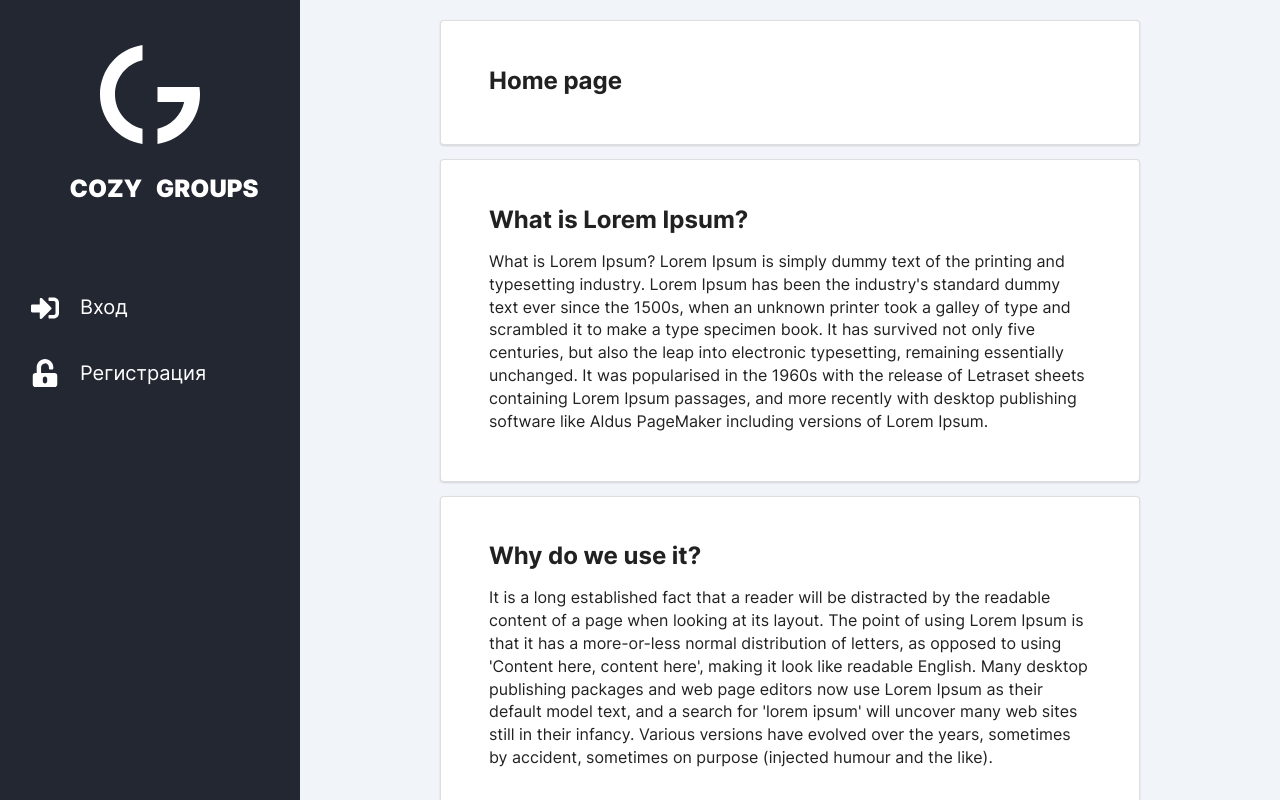
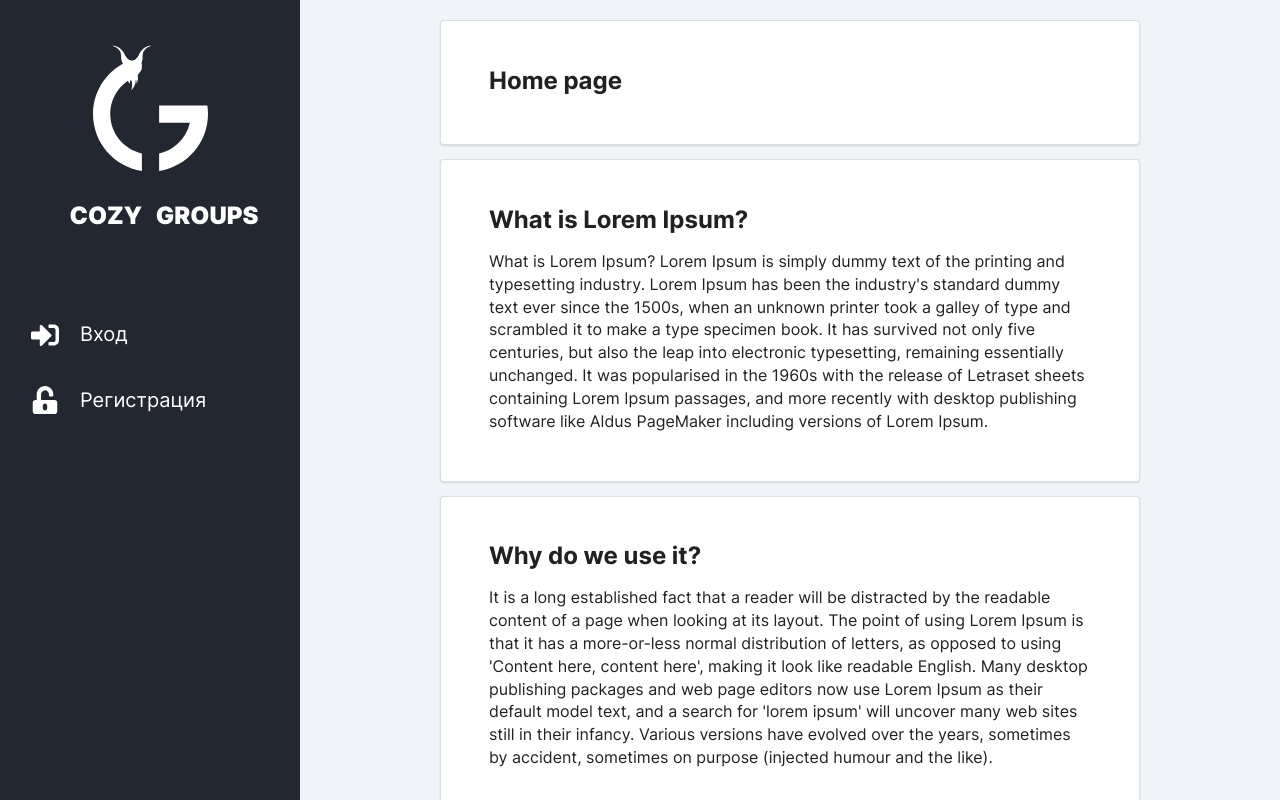
Before and after one commit to danyavol/cozy-groups, a React (Create React App) app in the folder client/: page / in a window 1280 px wide. Built offline with nearby package versions, Linux system fonts and the light colour scheme.

Commit message:
New logo

```diff
--- a/client/src/components/header/header.css
+++ b/client/src/components/header/header.css
@@ -15,7 +15,7 @@ header .logo {
 }
 
 header .logo img {
-    width: 100px;
+    width: 115px;
 }
 
 header .logo img:hover, header .logo h2:hover  {
--- a/client/src/components/header/header.js
+++ b/client/src/components/header/header.js
@@ -45,7 +45,7 @@ class Header extends Component {
         return (
             <header>
                 <div className="logo">
-                    <img src="/images/logo.svg" alt="site-logo" onClick={() => this.changeRoute('/')} />
+                    <img src="/images/logo-goat.svg" alt="site-logo" onClick={() => this.changeRoute('/')} />
                     <h2 onClick={() => this.changeRoute('/')}>COZY GROUPS</h2>
                 </div>
                 {/* Для не авторизованных пользователей */}
```
Also changed, not shown: client/public/images/logo-goat.svg (added).
